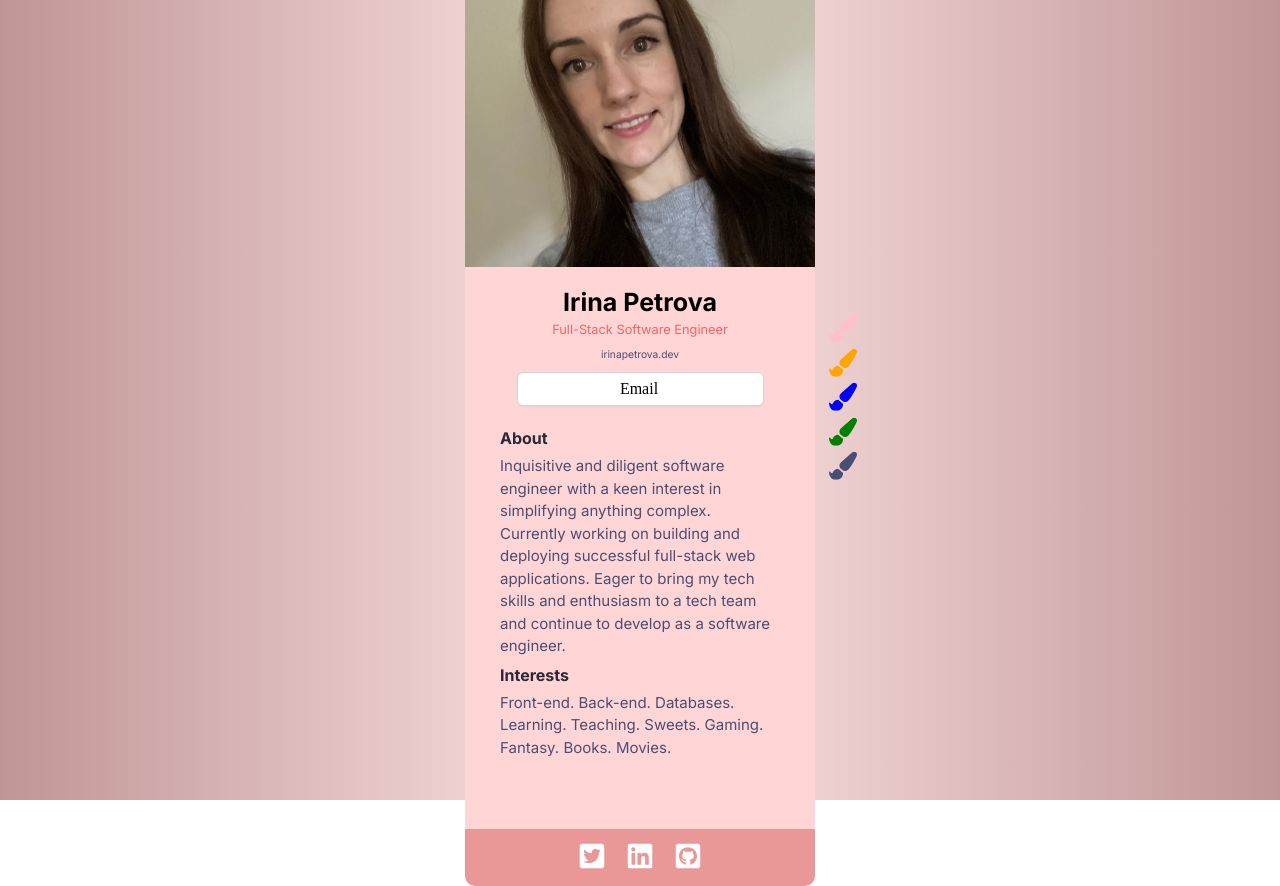
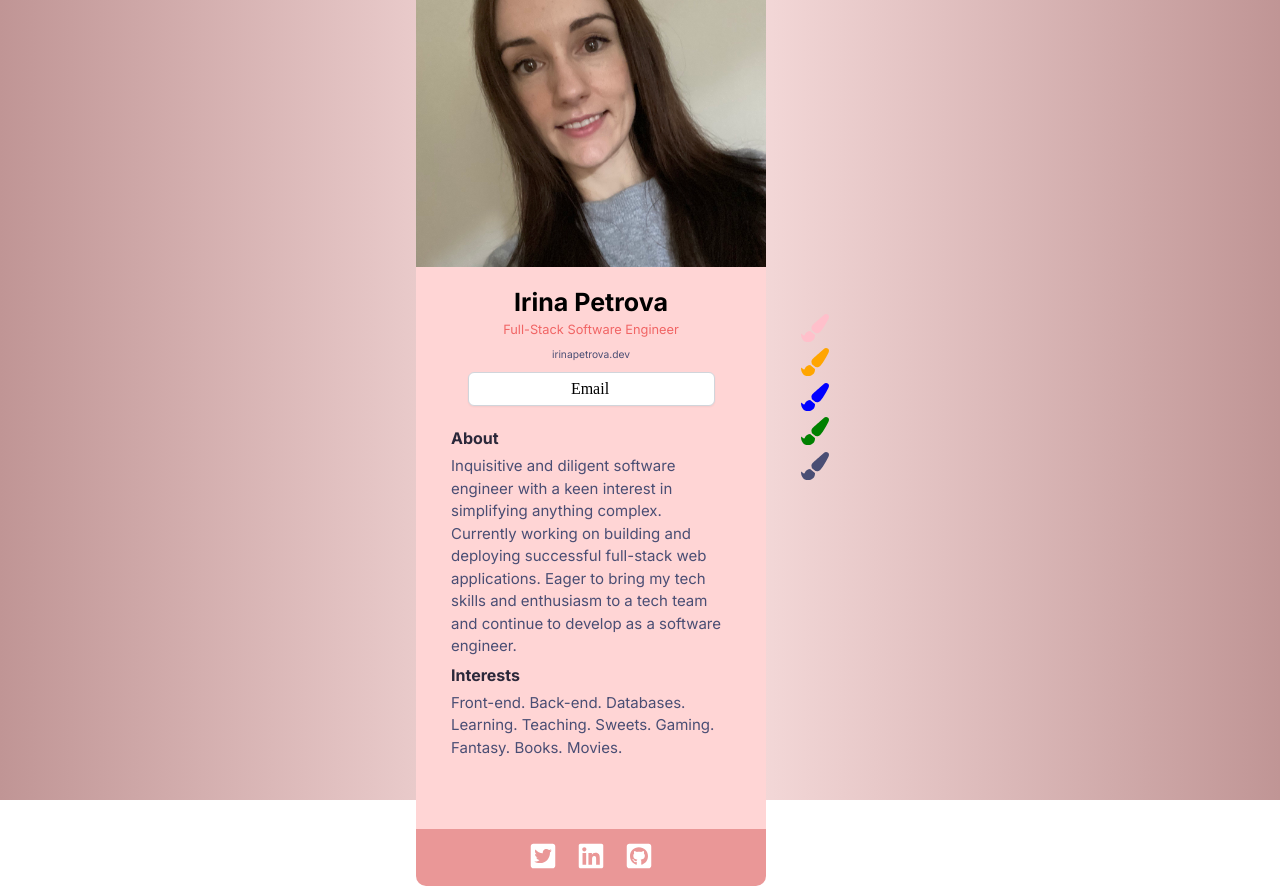
Before and after one commit to Hopeah/Business-Viz, a React (Vite) app: page / in a window 1280 px wide. Built offline with nearby package versions, Linux system fonts and the light colour scheme.

Commit message:
Add css change

```diff
--- a/src/index.css
+++ b/src/index.css
@@ -27,14 +27,17 @@ a {
 
 .container {
   height: 100%;
+  display: flex;
+  align-items: center;
+  justify-content: center;
   background-image: linear-gradient(to right, rgb(192, 149, 149), rgba(255, 0, 0, 0.094), rgb(192, 149, 149));
 }
 
 main {
-  position: absolute;
+  /* position: absolute;
   top: 50%;
   left: 50%;
-  transform: translate(-50%, -50%);
+  transform: translate(-50%, -50%); */
   height: 900px;
   width: 350px;
   background: #ffd5d5;
@@ -42,11 +45,12 @@ main {
 }
 
 .brushes {
-  position: absolute;
+  /* position: absolute;
   top: 50%;
   left: 51%;
-  transform: translate(-50%, -50%);
-  margin-left: 190px;
+  transform: translate(-50%, -50%); */
+  /* margin-left: 190px; */
+  order: 1;
 }
 
 /* Info */
```
